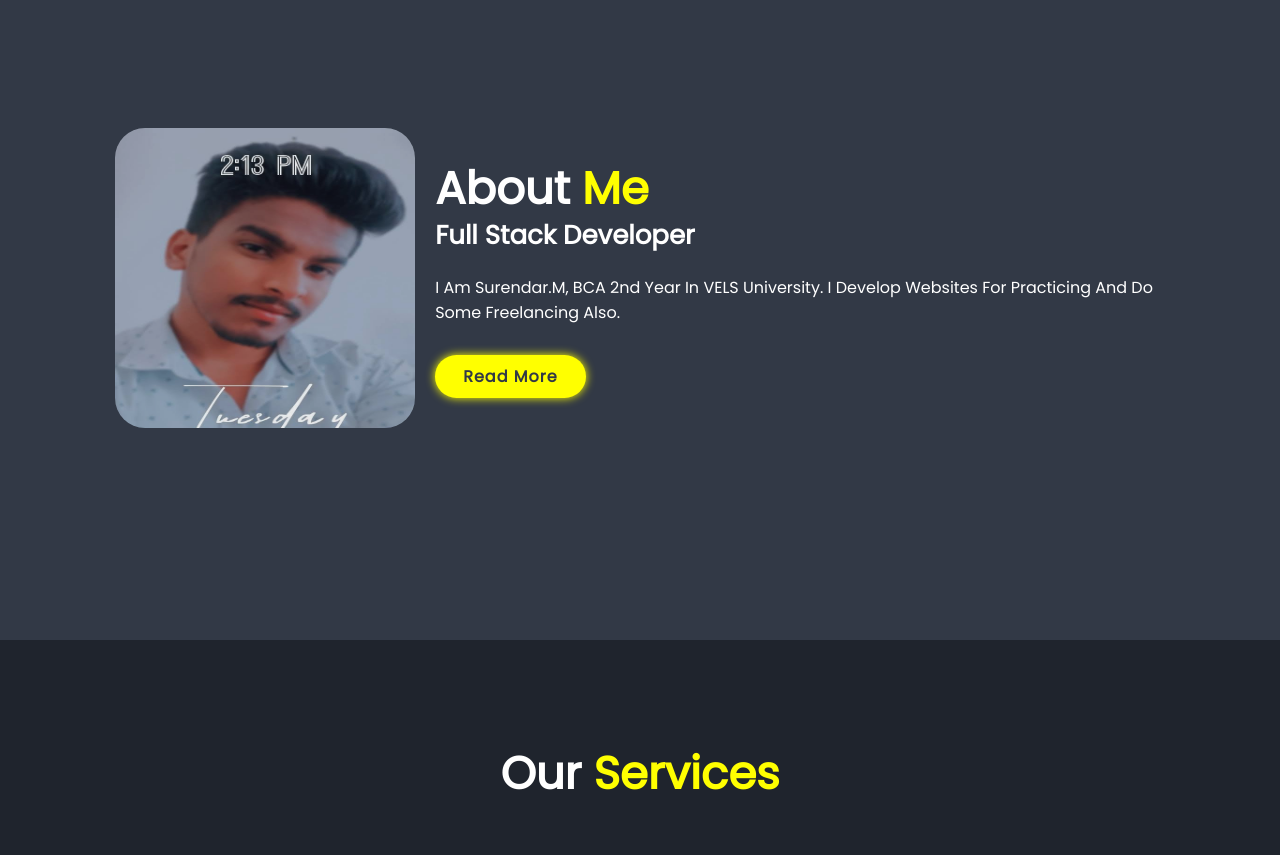
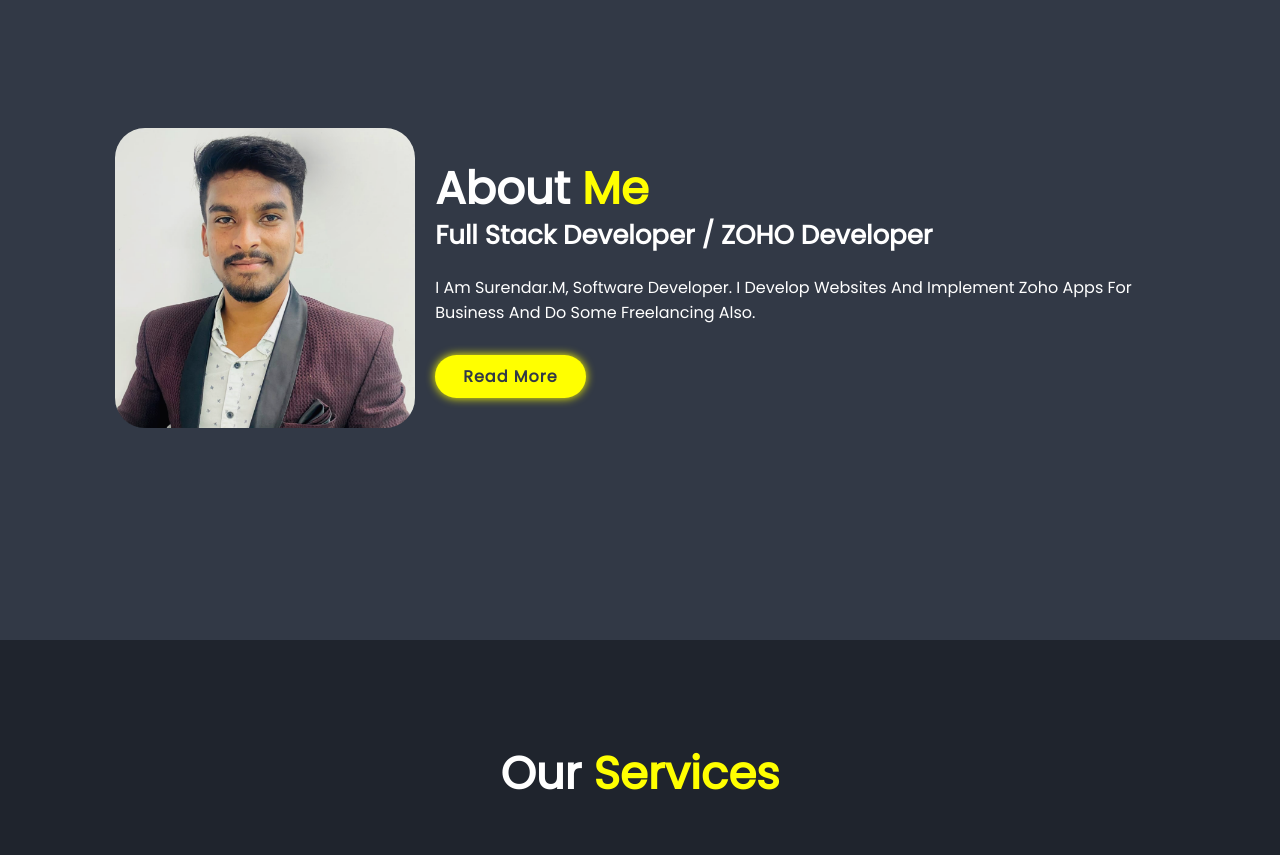
Before and after one commit to Surendar-M-2214/Portfolio, a plain HTML site: page index.html in a window 1280 px wide. Shown: the part 1060-1915 px from the top of the page. Drawn offline with nearby package versions, Linux system fonts and the light colour scheme.

Commit message:
Update index.html

```diff
--- a/index.html
+++ b/index.html
@@ -38,7 +38,7 @@
                 <a href="https://github.com/surendar007" target="_blank"><i class='bx bxl-github'></i></a>
                 <a href="https://www.linkedin.com/in/surendar-m-325177222/" target="_blank"><i class='bx bxl-linkedin'></i></a>
             </div>
-            <a href="resume/Surendar BCA Resume_20231130_154955_0000.pdf" target="_blank" class="btn">Download CV</a>
+            <a href="resume/SURENDAR M (4).pdf" target="_blank" class="btn">Download CV</a>
         </div>
         <div class="home-img">
             <img src="pics/mypic3.jpeg" alt="" srcset="">
@@ -47,12 +47,12 @@
     <!--about section-->
     <section class="about" id="about">
         <div class="about-img">
-            <img src="pics/mypic4.jpeg" alt="" srcset="">
+            <img src="pics/user-original.png" alt="" srcset="">
         </div>
         <div class="about-content">
             <h2 class="heading">About <span>Me</span></h2>
-            <h3>Full Stack Developer</h3>
-            <p>I am Surendar.M, BCA 2nd year in VELS University. I Develop Websites For Practicing and do some freelancing also. </p>
+            <h3>Full Stack Developer / ZOHO Developer </h3>
+            <p>I am Surendar.M, Software Developer. I Develop Websites and implement Zoho Apps For Business and do some freelancing also. </p>
             <a href="#" class="btn">Read More</a>
         </div>
     </section>
```
